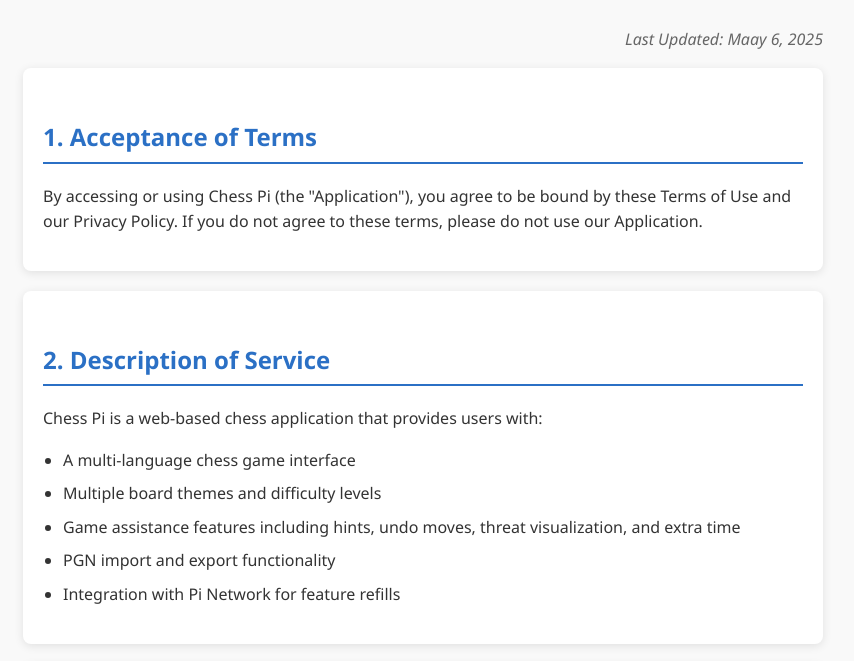
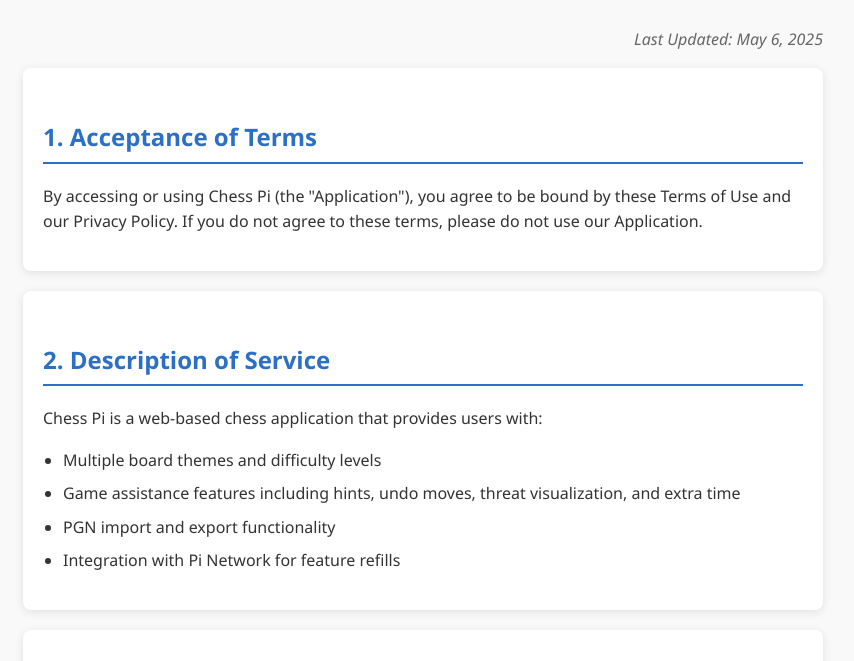
Before and after one commit to manou18/chesspi-terms, a plain HTML site: page index.html in a window 1280 px wide. Shown: the part 96-757 px from the top of the page, without its empty margins (217-1071 px from the left). Drawn offline with Linux system fonts and the light colour scheme.

Commit message:
Update index.html

```diff
--- a/index.html
+++ b/index.html
@@ -65,7 +65,7 @@
 <body>
     <h1>Chess Pi - Terms of Use</h1>
 
-    <p class="last-updated">Last Updated: Maay 6, 2025</p>
+    <p class="last-updated">Last Updated: May 6, 2025</p>
 
     <div class="section">
         <h2>1. Acceptance of Terms</h2>
@@ -76,7 +76,6 @@
         <h2>2. Description of Service</h2>
         <p>Chess Pi is a web-based chess application that provides users with:</p>
         <ul>
-            <li>A multi-language chess game interface</li>
             <li>Multiple board themes and difficulty levels</li>
             <li>Game assistance features including hints, undo moves, threat visualization, and extra time</li>
             <li>PGN import and export functionality</li>
```
